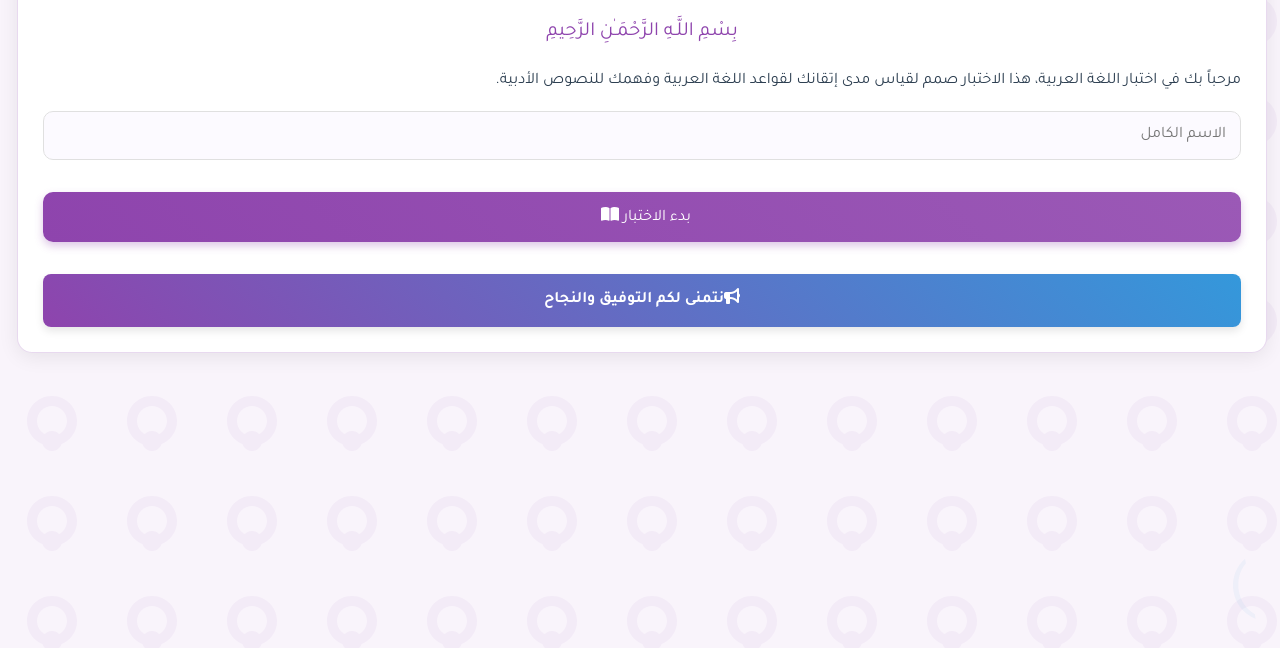
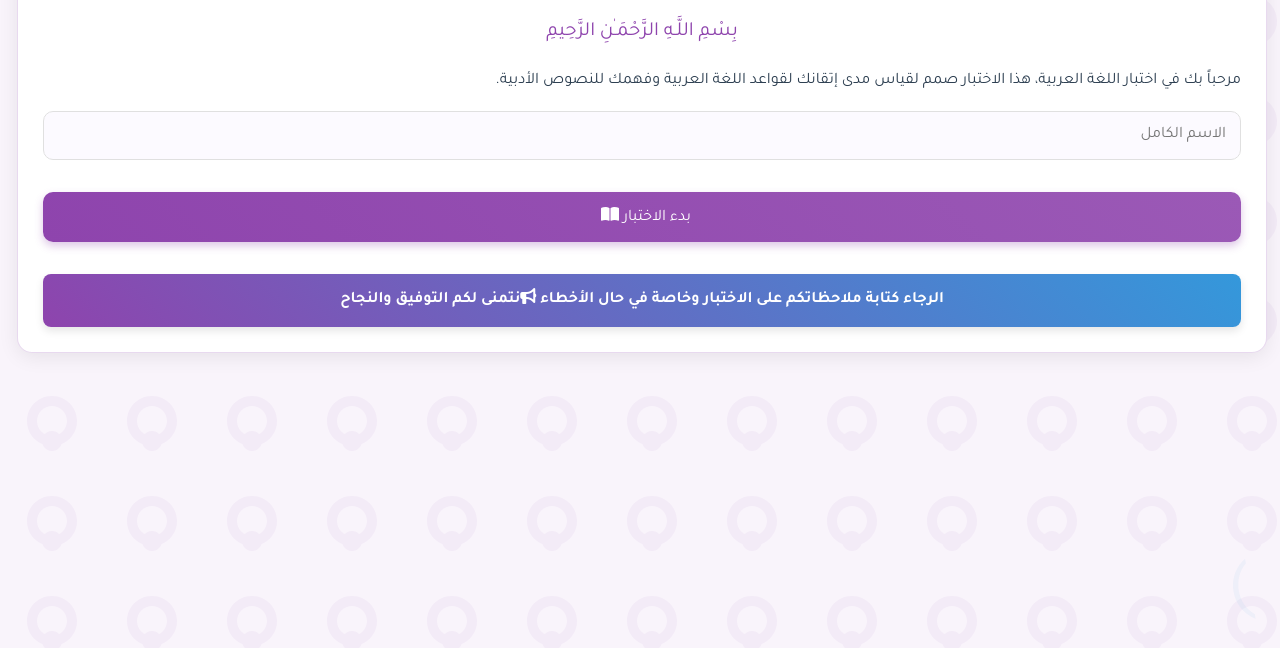
Before and after one commit to bakaloria/arabic12, a plain HTML site: page index.html in a window 1280 px wide. Shown: the part 104-752 px from the top of the page. Drawn offline with Linux system fonts and the light colour scheme.

Commit message:
Update index.html

```diff
--- a/index.html
+++ b/index.html
@@ -649,7 +649,7 @@
             بدء الاختبار
             <i class="fas fa-book-open"></i>
         </button>
-        <div class="fixed-message">
+        <div class="fixed-message">الرجاء كتابة ملاحظاتكم على الاختبار وخاصة في حال الأخطاء
             <i class="fas fa-bullhorn"></i>نتمنى لكم التوفيق والنجاح
         </div>
     </div>
```
